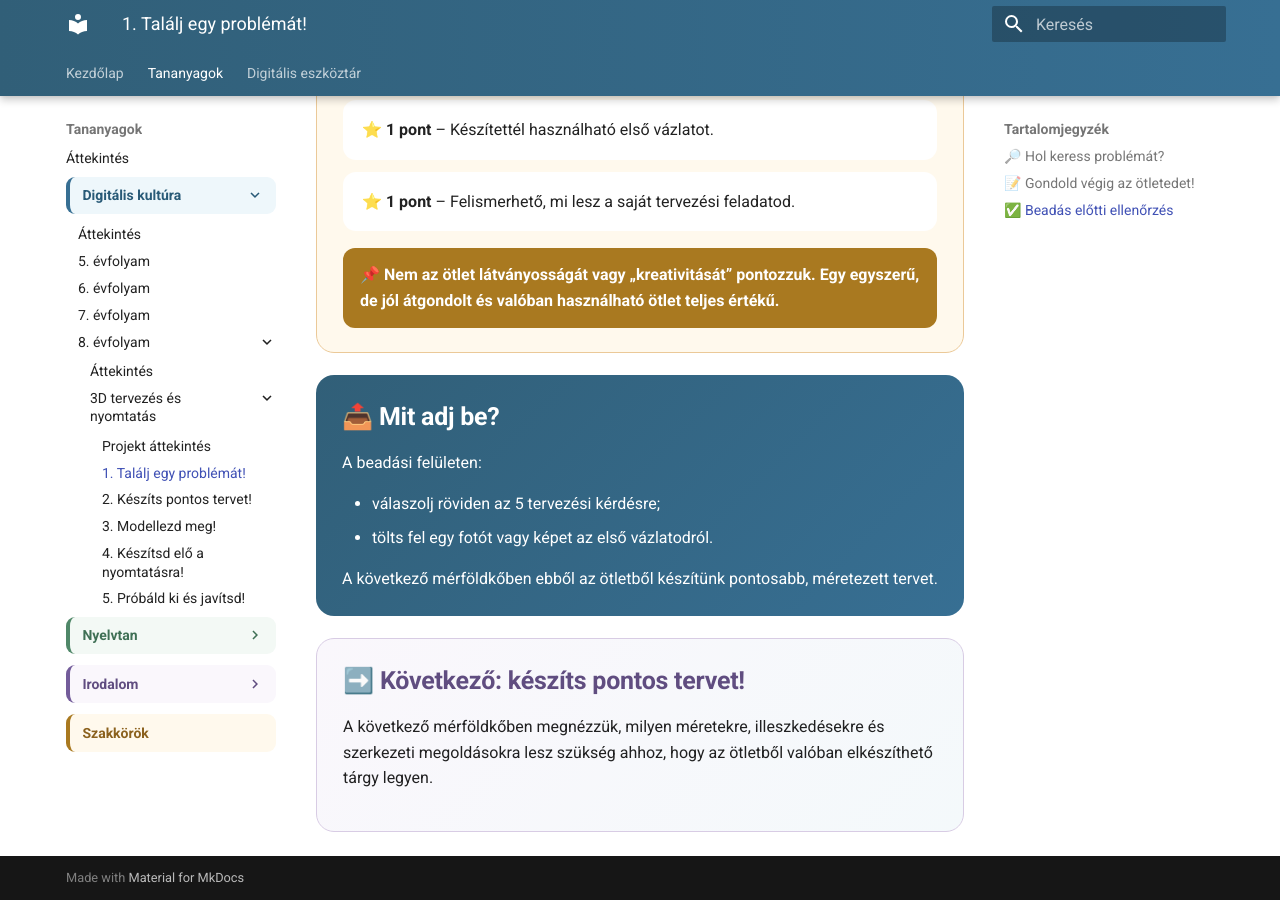
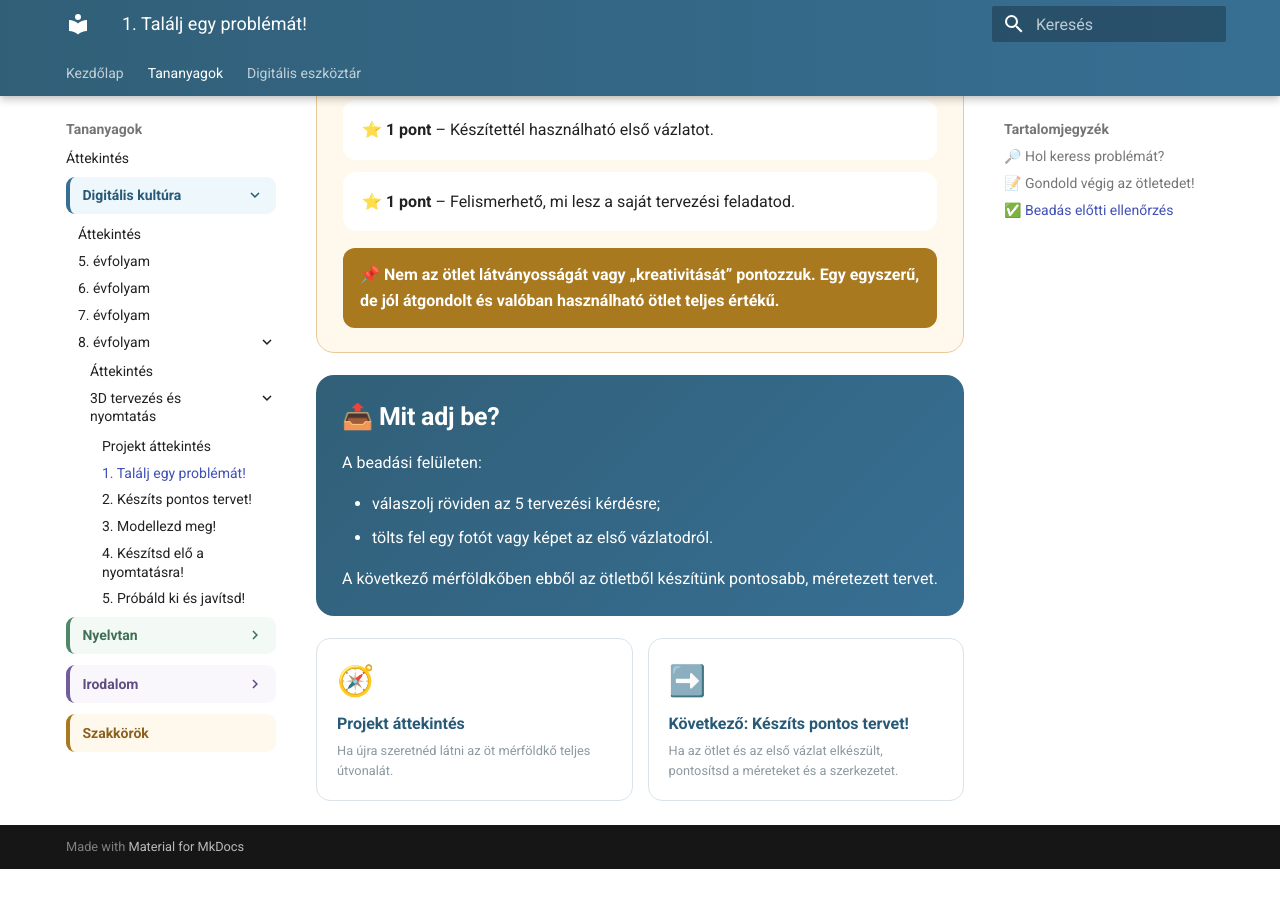
Before and after one commit to bsuszter/digitalis-eszkoztar, an MkDocs documentation site: the page built from docs/tananyagok/digitalis-kultura/8-evfolyam/3d-tervezes/01-talalj-egy-problemat.md, in a window 1280 px wide and 900 px high, scrolled down 4210 px. Built offline with MkDocs 1.6.1 and Material for MkDocs 9.7.7, drawn with Linux system fonts in a browser that asks for light colours; after the commit the page ends 5079 px from its top, so only the background shows below that.

Commit message:
Add milestone navigation to grade 8 3D project start

```diff
--- a/docs/tananyagok/digitalis-kultura/8-evfolyam/3d-tervezes/01-talalj-egy-problemat.md
+++ b/docs/tananyagok/digitalis-kultura/8-evfolyam/3d-tervezes/01-talalj-egy-problemat.md
@@ -109,7 +109,13 @@ A jelölések csak ezen az oldalon látszanak, bezárás után nem mentődnek el
   <p>A következő mérföldkőben ebből az ötletből készítünk pontosabb, méretezett tervet.</p>
 </div>
 
-<div class="project-next">
-  <h2>➡️ Következő: készíts pontos tervet!</h2>
-  <p>A következő mérföldkőben megnézzük, milyen méretekre, illeszkedésekre és szerkezeti megoldásokra lesz szükség ahhoz, hogy az ötletből valóban elkészíthető tárgy legyen.</p>
+<div class="related-grid">
+  <a href="../">
+    <span class="related-icon">🧭</span>
+    <span class="related-text"><strong>Projekt áttekintés</strong><small>Ha újra szeretnéd látni az öt mérföldkő teljes útvonalát.</small></span>
+  </a>
+  <a href="../02-keszits-pontos-tervet/">
+    <span class="related-icon">➡️</span>
+    <span class="related-text"><strong>Következő: Készíts pontos tervet!</strong><small>Ha az ötlet és az első vázlat elkészült, pontosítsd a méreteket és a szerkezetet.</small></span>
+  </a>
 </div>
```
